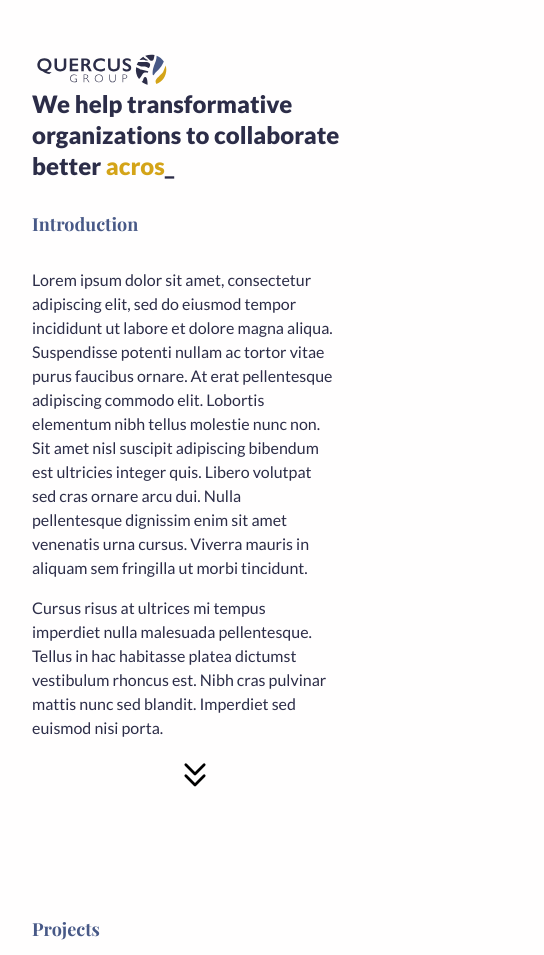
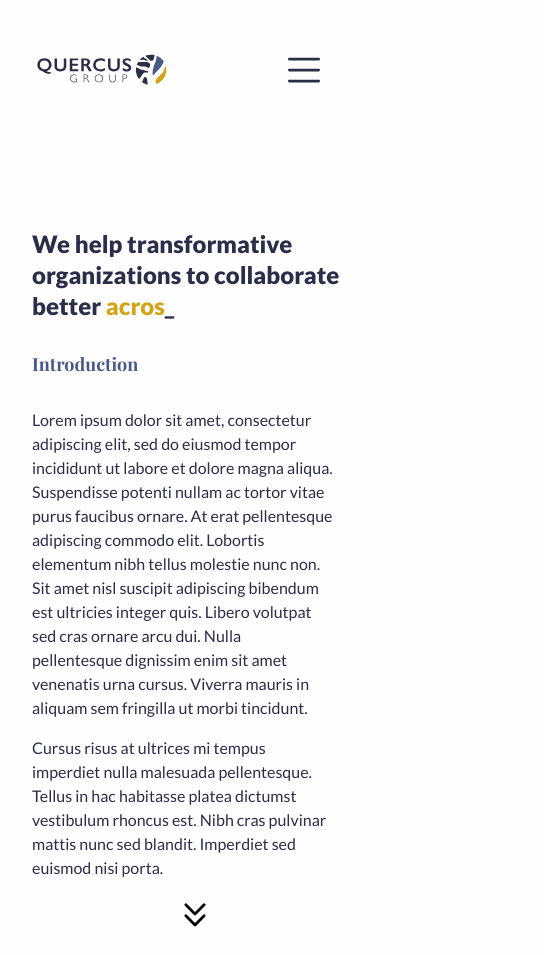
Before and after one commit to quercus-group/website, a plain HTML site: page index.html in a window 390 px wide. Shown: the top 955 px of the page, 544 px wide, since content can reach past the window. Drawn offline with nearby package versions, Linux system fonts and the light colour scheme.

Commit message:
attempt to fix the overflow issue on mobile view

```diff
--- a/css/style.css
+++ b/css/style.css
@@ -6,12 +6,23 @@
   --bronze: #a77464;
 }
 
+* {
+  margin: 0;
+  padding: 0;
+  box-sizing: border-box;
+}
 body {
   background-color: #fffefe;
   font-family: "Lato", sans-serif;
   font-size: 1rem;
   line-height: 1.5;
   color: #2c2d48;
+}
+
+body,
+html {
+  position: relative;
+  overflow: hidden;
 }
 
 body.hide {
@@ -117,7 +128,7 @@ header {
   justify-content: space-between;
   width: 100%;
   padding: 1rem 2rem;
-  position: fixed;
+  position: sticky;
   top: 0;
   left: 0;
   z-index: 1;
@@ -173,6 +184,7 @@ header nav li {
 }
 
 header nav.scrolled {
+  display: none;
   opacity: 0;
   pointer-events: none;
 }
@@ -515,8 +527,8 @@ address {
     pointer-events: none;
   }
   .toggle-menu-button {
-    visibility: visible;
-    pointer-events: initial;
+    opacity: 1;
+    pointer-events: auto;
   }
   .footer-detail {
     flex-direction: column;
```
